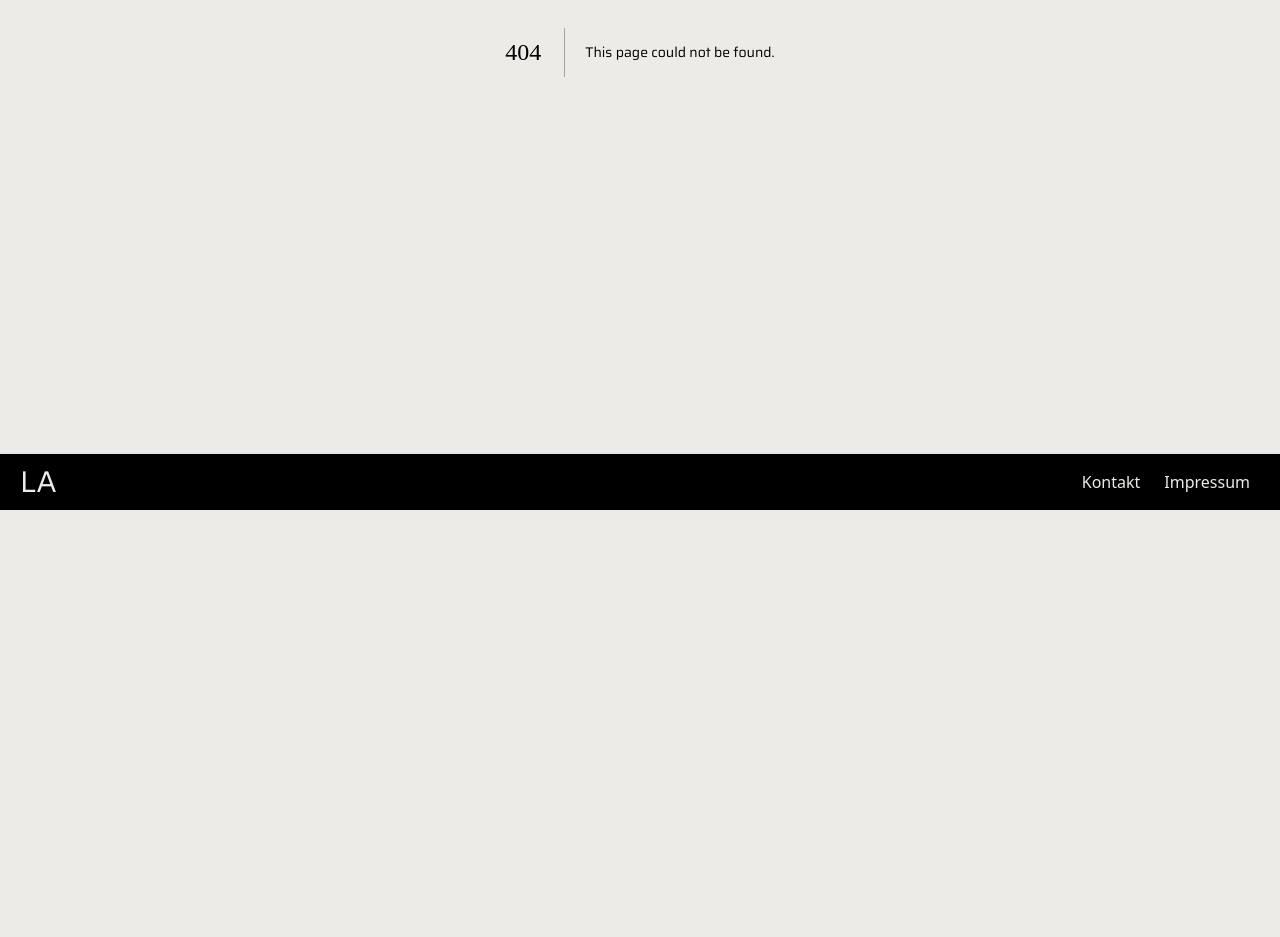
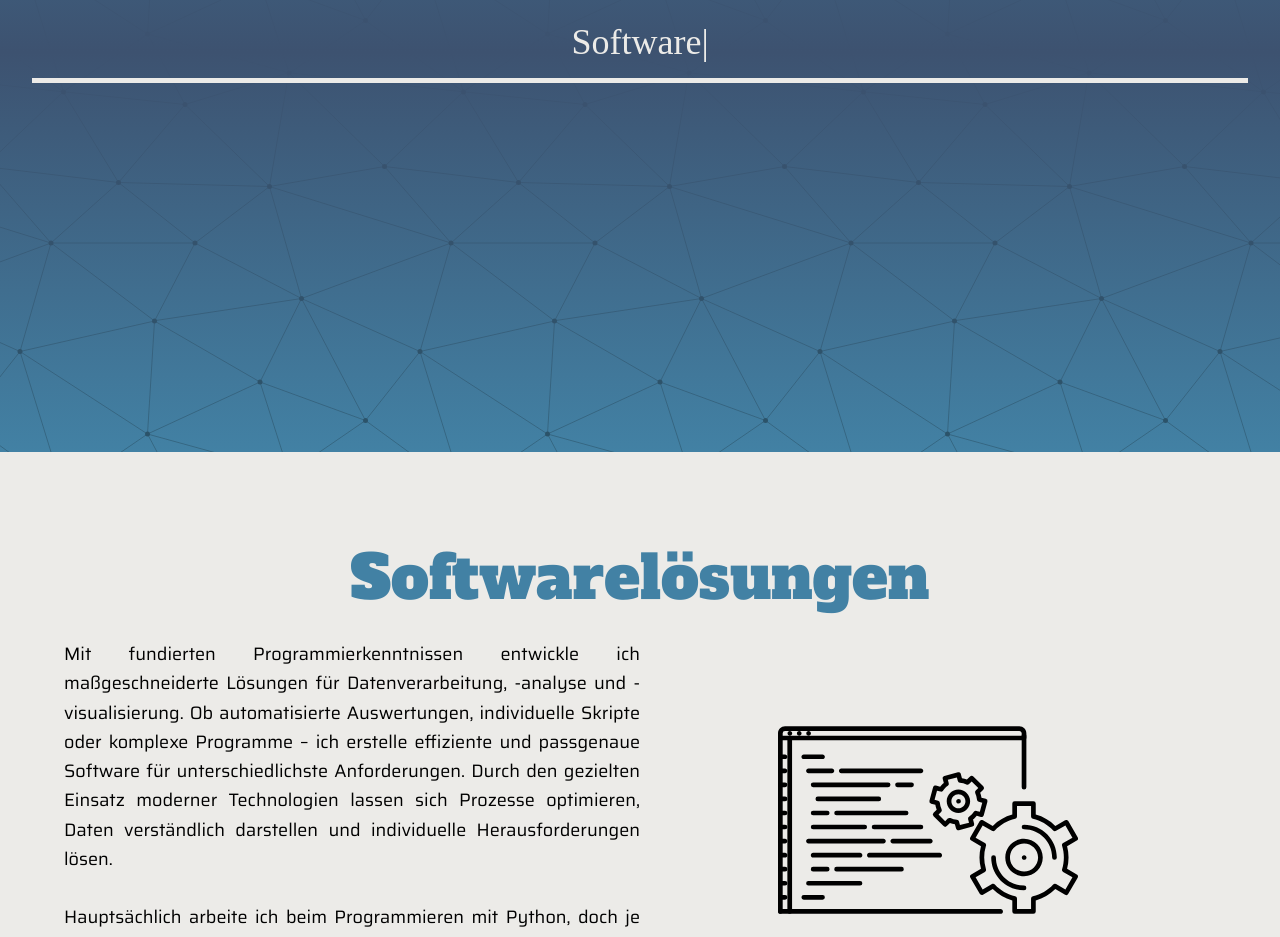
Before and after one commit to louziferr/luzie-website, a Next.js app: page /software in a window 1280 px wide. Before the commit this address had no page. Shown: the part 348-1285 px from the top of the page. Before the commit the page ends 858 px from the top, so only its background shows below. Built offline with nearby package versions, Linux system fonts and the light colour scheme; a web font is replaced by a local one; what tailwindcss-animated would draw is missing.

Commit message:
change content a bit

```diff
--- a/app/page.tsx
+++ b/app/page.tsx
@@ -75,10 +75,10 @@ export default function Home() {
               </div>
             </div>
             <div className="order-3 md:order-4">
+              <h1 className="mb-2 text-green text-left text-lg md:text-xl  underline-offset-8 underline underline-green">
+                Webentwicklung
+              </h1>
               <p>
-                <h1 className="mb-2 text-green text-left text-lg md:text-xl  underline-offset-8 underline underline-green">
-                  Webentwicklung
-                </h1>
                 Meine Erfahrung in der Webentwicklung habe ich durch
                 verschiedene berufliche Tätigkeiten aufgebaut. Heute erstelle
                 ich moderne, maßgeschneiderte Websites und Webanwendungen. Dabei
@@ -93,10 +93,10 @@ export default function Home() {
               </div>
             </div>
             <div className="order-5 md:order-6">
+              <h1 className="text-blue text-left text-lg mb-2 md:text-xl underline-offset-8 underline underline-blue">
+                Softwareentwicklung
+              </h1>
               <p>
-                <h1 className="text-blue text-left text-lg mb-2 md:text-xl underline-offset-8 underline underline-blue">
-                  Softwareentwicklung
-                </h1>
                 In der Softwareentwicklung befasse ich mich mit
                 Datenverarbeitung, Automatisierung und Visualisierung. Ich
                 erstelle maßgeschneiderte Skripte und Anwendungen, um Daten
@@ -137,7 +137,7 @@ export default function Home() {
 
           <div className="order-3">
             <SkillsCard
-              headline="Programmierung"
+              headline="Software"
               subheadline="Deine Lösung"
               keywords={[
                 "Datenverarbeitung.",
@@ -146,7 +146,7 @@ export default function Home() {
               ]}
               color="#4281A4"
               image="svg/chart-pie.svg"
-              link="/programmierung"
+              link="/software"
             />
           </div>
         </div>
--- a/app/programmierung/page.tsx
+++ b/app/software/page.tsx
@@ -6,7 +6,7 @@ import { BarChart } from "@mui/x-charts/BarChart";
 import Wave from "react-wavify";
 import { TypeAnimation } from "react-type-animation";
 
-export default function Programmierung() {
+export default function Software() {
   return (
     <div>
       <div className="h-screen flex bg-blue-comp flex-col flex-grow flex-wrap items-center justify-center p-8">
@@ -14,7 +14,7 @@ export default function Programmierung() {
           sequence={[
             1000,
             // Same substring at the start will only be typed out once, initially
-            "Programmierung",
+            "Software",
           ]}
           wrapper="span"
           speed={50}
@@ -33,20 +33,18 @@ export default function Programmierung() {
           <div className="flex max-w-screen-xl">
             <div className="relative grid grid-cols-1 md:grid-cols-2">
               <p className="md:text-justify leading-relaxed">
-                Ich kann maßgeschneiderte Softwarelösungen entwickeln, die genau
-                auf deine Bedürfnisse zugeschnitten sind.
+                Mit fundierten Programmierkenntnissen entwickle ich
+                maßgeschneiderte Lösungen für Datenverarbeitung, -analyse und
+                -visualisierung. Ob automatisierte Auswertungen, individuelle
+                Skripte oder komplexe Programme – ich erstelle effiziente und
+                passgenaue Software für unterschiedlichste Anforderungen. Durch
+                den gezielten Einsatz moderner Technologien lassen sich Prozesse
+                optimieren, Daten verständlich darstellen und individuelle
+                Herausforderungen lösen.
                 <br />
                 <br />
-                Ob es um die Verarbeitung großer Datenmengen, statistische
-                Auswertungen, die Erstellung von Grafiken oder andere
-                automatisierbare Aufgaben geht – ich finde effiziente und
-                praxisnahe Lösungen für verschiedenste Herausforderungen. Wenn
-                du ein spezifisches Problem hast, das sich durch Software
-                optimieren oder automatisieren lässt, erarbeite ich eine
-                passende Lösung für dich.
-                <br />
-                Hauptsächlich arbeite ich beim Coden mit Python, doch je nach
-                Aufgabe können auch andere Sprachen und Tools zum Einsatz
+                Hauptsächlich arbeite ich beim Programmieren mit Python, doch je
+                nach Aufgabe können auch andere Sprachen und Tools zum Einsatz
                 kommen.
                 <br />
               </p>
@@ -77,14 +75,14 @@ export default function Programmierung() {
 
                 <div className="w-full h-[5px] bg-gray-500 mb-4"></div>
                 <p>
-                  Ob große Datenmengen, komplexe Analysen oder automatisierte
-                  Prozesse – ich entwickle maßgeschneiderte Lösungen für
-                  Datenverarbeitungsprobleme. Mit fundiertem Wissen in
-                  Datenstrukturen, Algorithmen und Machine Learning optimiere
-                  ich Abläufe, extrahiere relevante Informationen und sorge für
-                  eine effiziente Verarbeitung. Mein Fokus liegt darauf, Daten
-                  sinnvoll nutzbar zu machen – präzise, skalierbar und an deine
-                  Anforderungen angepasst.
+                  Ich entwickle maßgeschneiderte Lösungen für die Verarbeitung
+                  großer Datenmengen und die Erstellung von Analysen. Mit
+                  fundiertem Wissen in Statistik, Datenstrukturen, Algorithmen
+                  und Machine Learning optimiere ich Abläufe, extrahiere
+                  relevante Informationen und sorge für eine effiziente
+                  Verarbeitung. Mein Fokus liegt darauf, Daten sinnvoll nutzbar
+                  zu machen – präzise, skalierbar und an diverse Anforderungen
+                  angepasst.
                 </p>
               </div>
               <div className="flex flex-col items-center justify-end p-4 w-full">
--- a/components/header.tsx
+++ b/components/header.tsx
@@ -118,7 +118,7 @@ export default function Header() {
               items={[
                 { title: "Web-Entwicklung", url: "/webentwicklung" },
                 { title: "Lehre", url: "/lehre" },
-                { title: "Programmierung", url: "/programmierung" },
+                { title: "Software", url: "/software" },
               ]}
             />
           </div>
```
